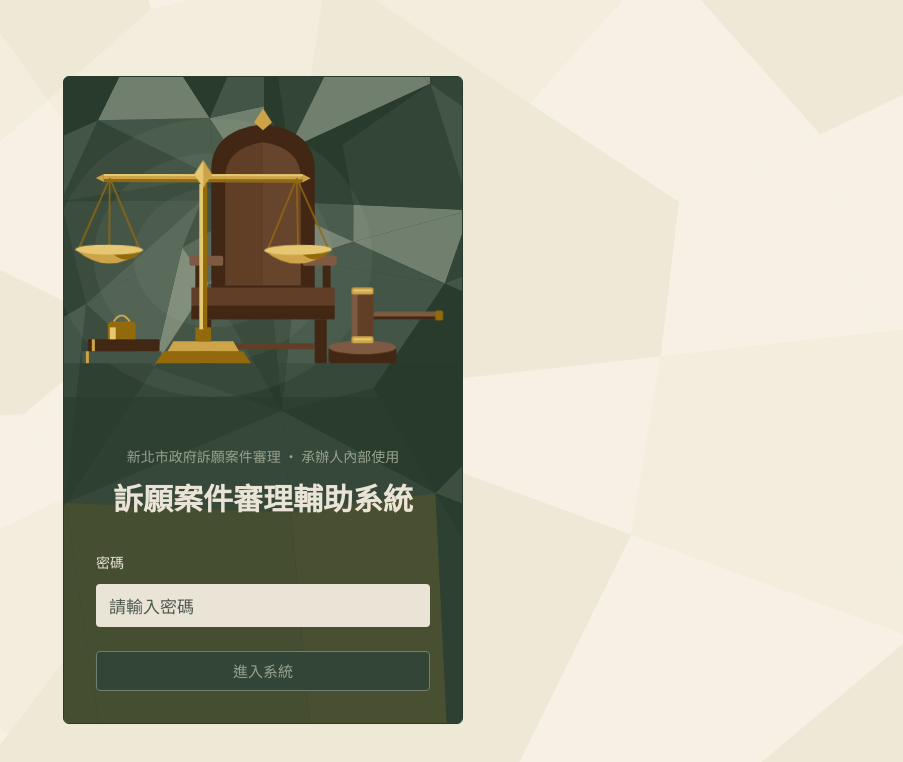
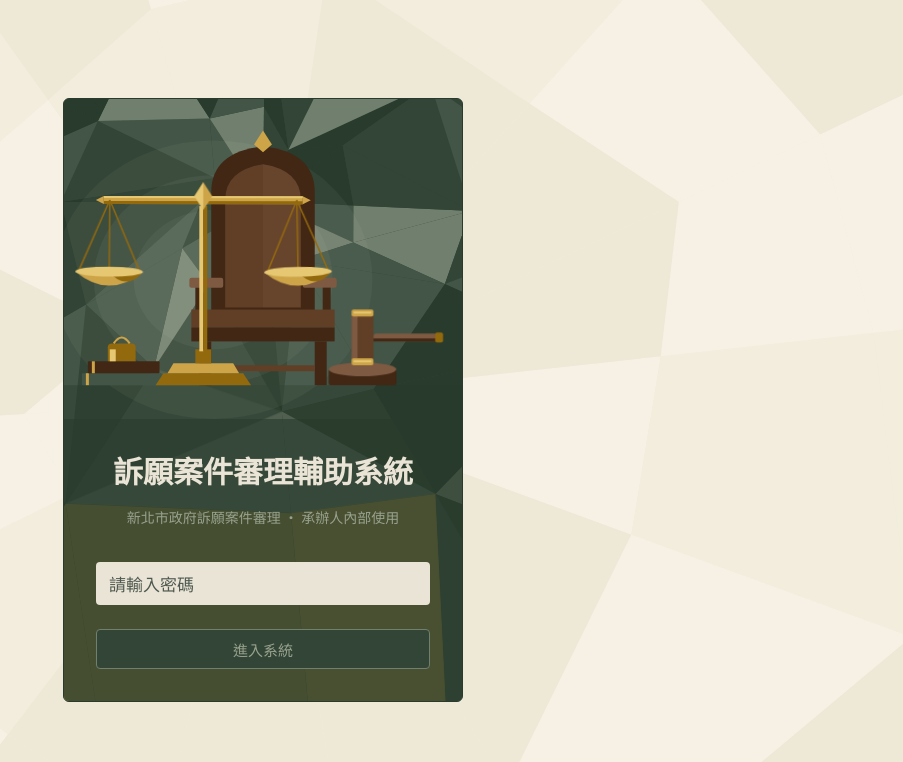
Before and after one commit to EasyFrog-Studio/AWS_AI_Legal_Affairs, a React (Vite) app in the folder frontend/: page /login in a window 1280 px wide. Shown: the top 762 px of the page, without its empty margins (377-1280 px from the left). Built offline with nearby package versions, Linux system fonts and the light colour scheme.

Commit message:
login UI 優化

```diff
--- a/frontend/src/login-scene/scene.css
+++ b/frontend/src/login-scene/scene.css
@@ -248,8 +248,9 @@
     var(--ls-weigh),
     ls-lock 0.12s ease-out forwards;
 }
+/* 剛敲過的法槌已停在 ls-strike 的 forwards 狀態,同名動畫不會重播,故成功落槌另取名 */
 .login[data-state='success'] .sc__gavel {
-  animation: ls-strike 0.34s ease-in forwards;
+  animation: ls-strike-final 0.34s ease-in forwards;
 }
 .login[data-state='success'] .sc__ring {
   animation: ls-ring 0.4s ease-out 0.22s forwards;
@@ -332,6 +333,12 @@
   62% { transform: rotate(-2deg); } /* 由上往下落到擊墊,略過衝 */
   100% { transform: rotate(0deg); }
 }
+@keyframes ls-strike-final {
+  0% { transform: rotate(0deg); }
+  30%, 42% { transform: rotate(25deg); }
+  62% { transform: rotate(-2deg); }
+  100% { transform: rotate(0deg); }
+}
 @keyframes ls-ring {
   0% { transform: scale(0.1); opacity: 0.9; }
   100% { transform: scale(1); opacity: 0; }
--- a/frontend/src/pages/Login.css
+++ b/frontend/src/pages/Login.css
@@ -31,7 +31,7 @@
   font-size: var(--text-sm);
   color: var(--color-ink-soft);
   text-align: center;
-  margin-bottom: var(--space-xs);
+  margin-bottom: var(--space-xl);
 }
 
 .login__title {
@@ -39,7 +39,7 @@
   font-weight: 700;
   line-height: 1.3;
   text-align: center;
-  margin: 0 0 var(--space-xl);
+  margin: 0 0 var(--space-xs);
 }
 
 .login__submit {
@@ -51,7 +51,7 @@
   .login__panel {
     padding: var(--space-lg) var(--space-xl);
   }
-  .login__title {
+  .login__tagline {
     margin-bottom: var(--space-lg);
   }
 }
--- a/frontend/src/pages/Login.jsx
+++ b/frontend/src/pages/Login.jsx
@@ -37,13 +37,10 @@ export default function Login() {
       <div className="login__card">
         <LoginScene />{/* login-scene ③ */}
         <div className="login__panel">
+          <h1 className="login__title">訴願案件審理輔助系統</h1>
           <p className="login__tagline">新北市政府訴願案件審理 · 承辦人內部使用</p>
-          <h1 className="login__title">訴願案件審理輔助系統</h1>
           <form onSubmit={handleSubmit}>
             <div className={`field ${status === 'error' ? 'field--error' : ''}`}>
-              <label className="field__label" htmlFor="apiKey">
-                密碼
-              </label>
               <input
                 id="apiKey"
                 className="input"
```
